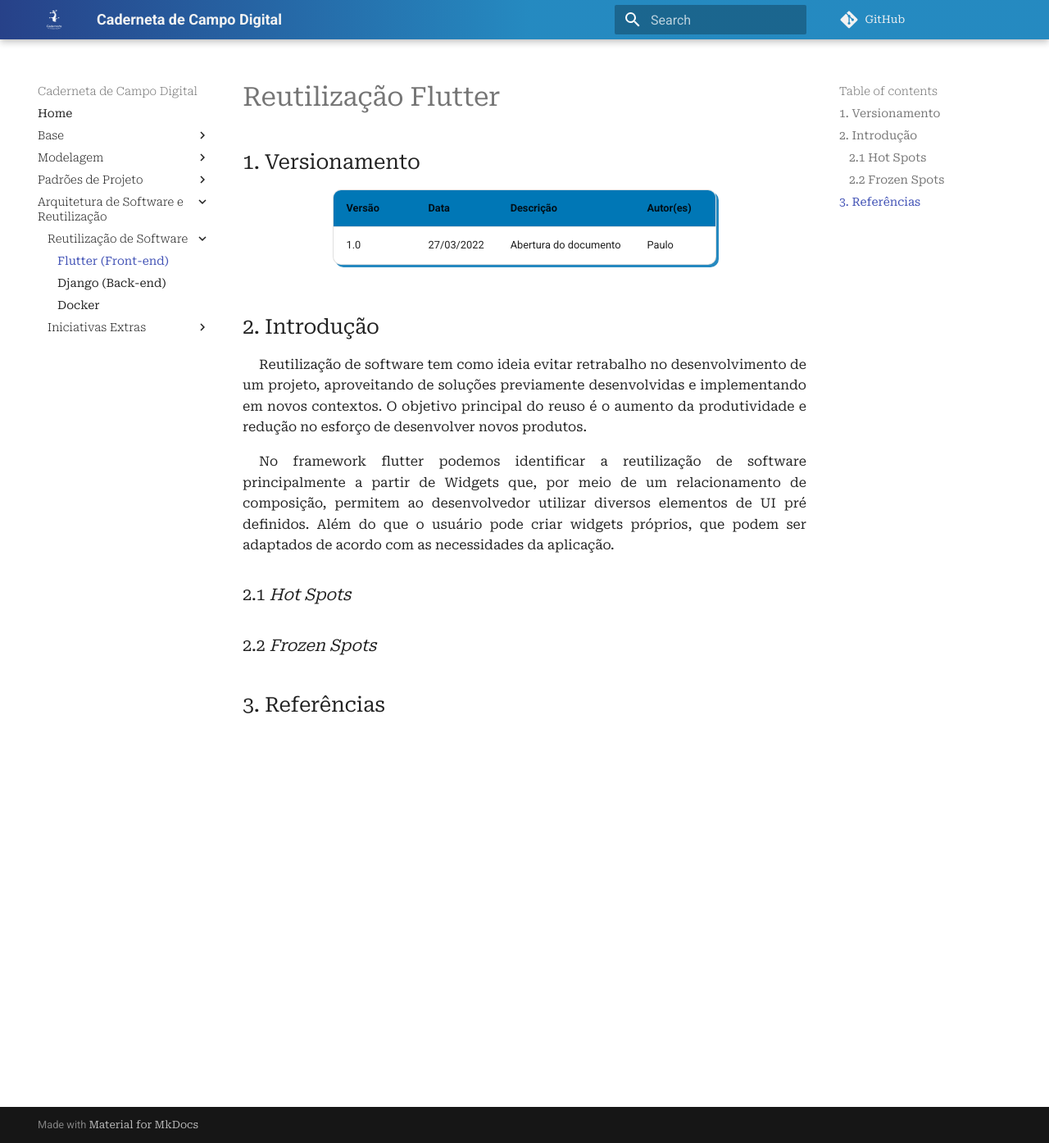
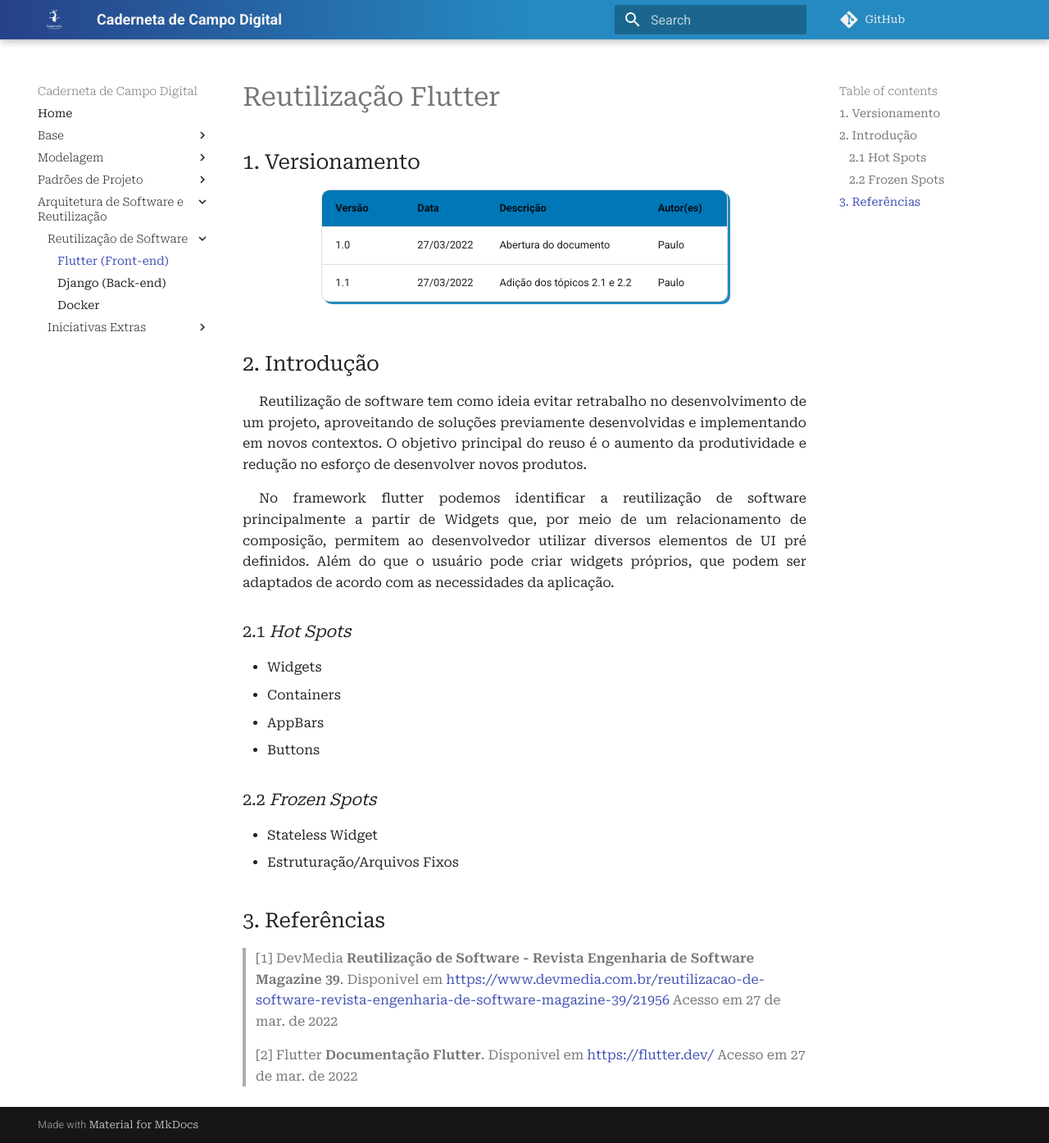
Before and after one commit to UnBArqDsw2021-2/2021.2_G4_CadernetaDeCampoDigital_docs, an MkDocs documentation site: the page built from docs/arquitetura_reutilizacao/reutilizacao/flutter.md, in a window 1280 px wide and 1394 px high. Shown: the whole window at 82% size. Built offline with MkDocs 1.6.1 and Material for MkDocs 9.7.7, drawn with Linux system fonts in a browser that asks for light colours; comment, search, counter and statistics services are not loaded.

Commit message:
#147 Adicionando topicos reutilizacao front

```diff
--- a/docs/arquitetura_reutilizacao/reutilizacao/flutter.md
+++ b/docs/arquitetura_reutilizacao/reutilizacao/flutter.md
@@ -5,18 +5,28 @@
 | Versão | Data       | Descrição                            | Autor(es)          |
 | ------ | ---------- | -------------------------------------| -------------------|
 | 1.0    | 27/03/2022 | Abertura do documento                | Paulo              |
+| 1.1    | 27/03/2022 | Adição dos tópicos 2.1 e 2.2         | Paulo              |
 
 
 ## 2. Introdução
 <p align="justify" style="text-indent: 20px"> Reutilização de software tem como ideia evitar retrabalho no desenvolvimento de um projeto, aproveitando de soluções previamente desenvolvidas e implementando em novos contextos. O objetivo principal do reuso é o aumento da produtividade e redução no esforço de desenvolver novos produtos. </p>
+
 <p align="justify" style="text-indent: 20px"> No framework flutter podemos identificar a reutilização de software principalmente a partir de Widgets que, por meio de um relacionamento de composição, permitem ao desenvolvedor utilizar diversos elementos de UI pré definidos. Além do que o usuário pode criar widgets próprios, que podem ser adaptados de acordo com as necessidades da aplicação. </i></p>
 
 ### 2.1 <i>Hot Spots</i>
 
-<!-- Widgets, containers, appbars, buttons -->
+- Widgets
+- Containers
+- AppBars
+- Buttons
 
 ### 2.2 <i>Frozen Spots</i>
 
-<!-- Stateless Widget -->
+- Stateless Widget
+- Estruturação/Arquivos Fixos
 
 ## 3. Referências
+
+> [1] DevMedia **Reutilização de Software - Revista Engenharia de Software Magazine 39**. Disponivel em <a href= "https://www.devmedia.com.br/reutilizacao-de-software-revista-engenharia-de-software-magazine-39/21956">https://www.devmedia.com.br/reutilizacao-de-software-revista-engenharia-de-software-magazine-39/21956</a>  Acesso em 27 de mar. de 2022
+
+> [2] Flutter **Documentação Flutter**. Disponivel em <a href= "https://flutter.dev/">https://flutter.dev/</a>  Acesso em 27 de mar. de 2022
```
